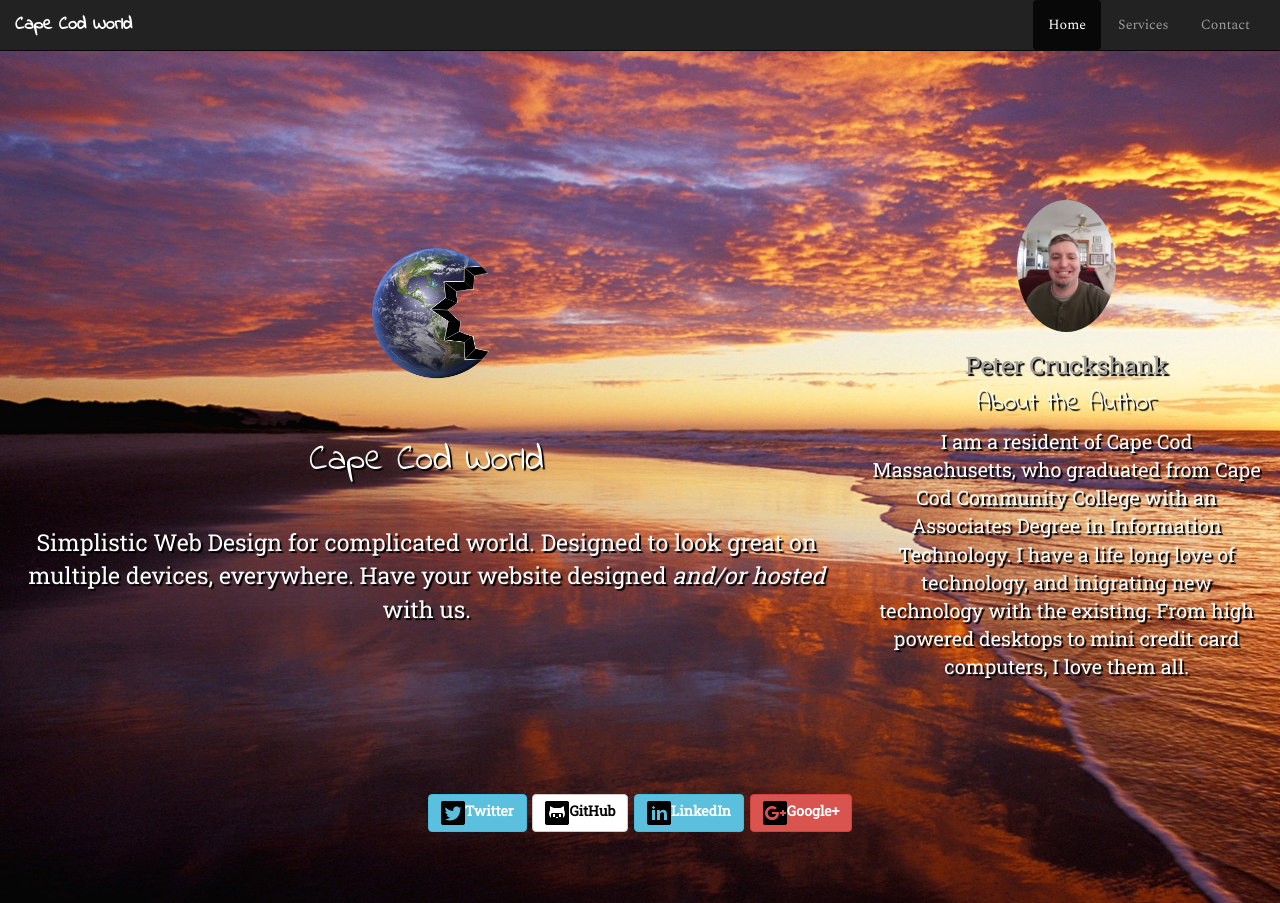
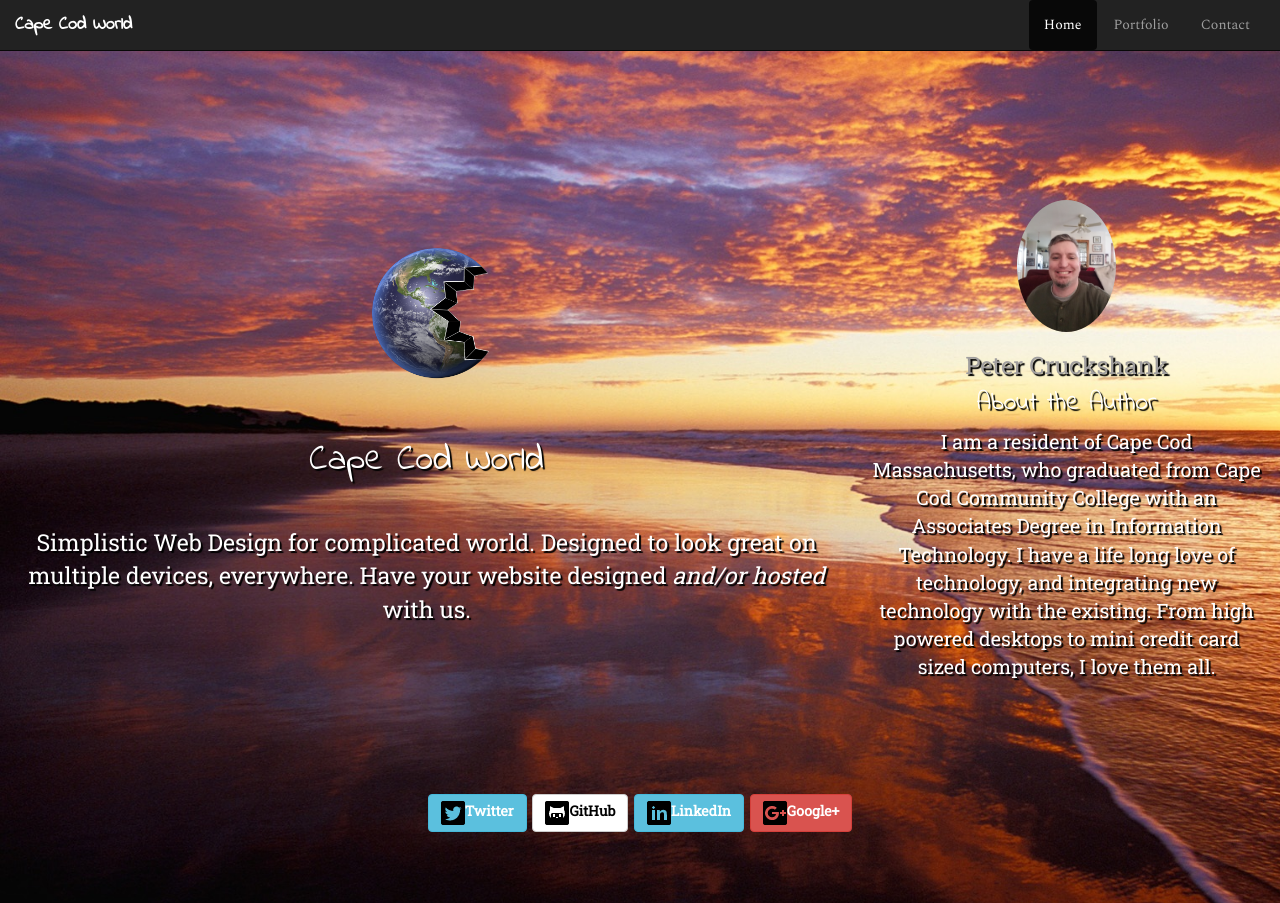
Before and after one commit to petercr/petercr.github.io, a plain HTML site: page index.html in a window 1280 px wide. Shown: the top 903 px of the page. Drawn offline with nearby package versions, Linux system fonts and the light colour scheme.

Commit message:
fixed typos and changed services to portfolio

```diff
--- a/index.html
+++ b/index.html
@@ -1,4 +1,4 @@
-<!-- This is my porfolio site as part of Free Code Camp second Front-End Project
+<!-- This is my portfolio site as part of Free Code Camp second Front-End Project
     Author: Peter Cruckshank
     GitHub: github.com/petercr
     Twitter: twitter.com/PeteCapeCod
@@ -31,7 +31,7 @@
             <div class="navbar-header">
                     <button type="button" class="navbar-toggle collapsed" data-toggle="collapse" data-target="#bs-example-navbar-collapse-1" aria-expanded="false">
                       <span class="sr-only">Toggle navigation</span>
-                      <span class="icon-bar">Services</span>
+                      <span class="icon-bar">Portfolio</span>
                       <span class="icon-bar">Contact</span>
 
                     </button>
@@ -44,7 +44,7 @@
                 <ul class="nav navbar-nav nav-pills pull-right">
 
                     <li class="active"><a href="#section1">Home</a></li>
-                    <li><a href="#section2">Services</a></li>
+                    <li><a href="#section2">Portfolio</a></li>
                     <li><a href="#section3">Contact</a></li>
 
                 </ul>
@@ -71,7 +71,7 @@
               <h3 style="color:rgb(160, 158, 158);">Peter Cruckshank</h3>
               <h6>About the Author</h6>
                   <span style="font-size:.85em">
-                      <p>I am a resident of Cape Cod Massachusetts, who graduated from Cape Cod Community College with an Associates Degree in Information Technology. I have a life long love of technology, and inigrating new technology with the existing. From high powered desktops to mini credit card computers, I love them all. </p>
+                      <p>I am a resident of Cape Cod Massachusetts, who graduated from Cape Cod Community College with an Associates Degree in Information Technology. I have a life long love of technology, and integrating new technology with the existing. From high powered desktops to mini credit card sized computers, I love them all. </p>
                   </span>
           </div>
 
@@ -88,7 +88,7 @@
 
                 <button type="button" class="btn btn-md btn-default">
                     <a href="http://www.github.com/petercr" target="_blank">
-                        <img src="glyphicons-social-22-github.png" alt="See my open source porjects"><font color="#000"><b>GitHub</b></font></a>
+                        <img src="glyphicons-social-22-github.png" alt="See my open source projects"><font color="#000"><b>GitHub</b></font></a>
                   </button>
                 <button type="button" class="btn btn-md btn-info">
                         <a href="http://www.linkedin.com/in/peter-cruckshank-25022a141/" target="_blank">
@@ -244,7 +244,7 @@
                       <img src="glyphicons-social-32-twitter.png" alt="Follow Me on Twitter"></a></button>
             <button type="button" class="btn-md btn-default">
                 <a href="http://www.github.com/petercr" target="_blank">
-                      <img src="glyphicons-social-22-github.png" alt="See my open source porjects"></a></button>
+                      <img src="glyphicons-social-22-github.png" alt="See my open source projects"></a></button>
             <button type="button" class="btn-md btn-info">
                 <a href="http://www.linkedin.com/in/peter-cruckshank-25022a141/" target="_blank">
                       <img src="glyphicons-social-18-linked-in.png" alt="Message Me on LinkedIn"></a></button>
```
